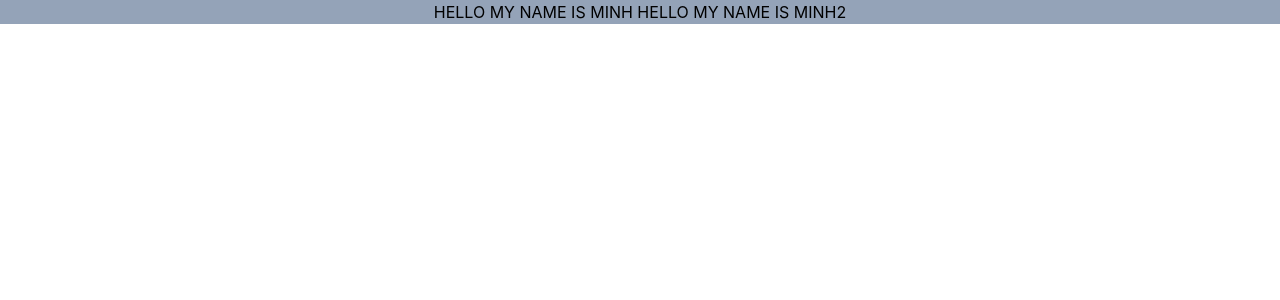
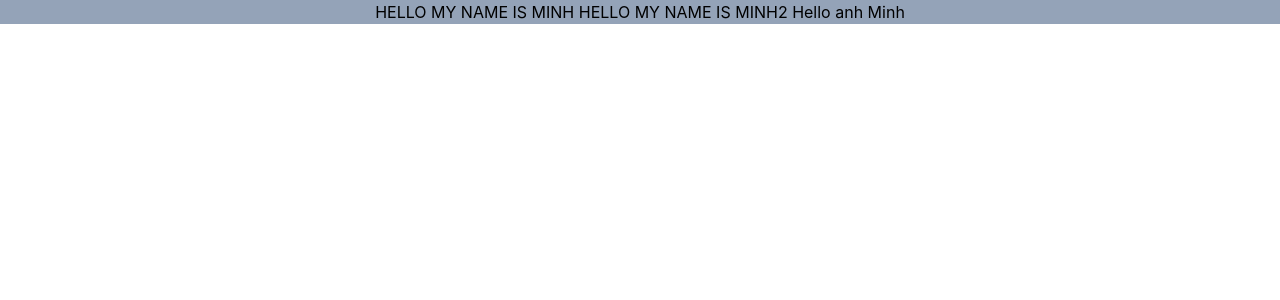
Before and after one commit to nvmttq/dacsn, a React (Create React App) app in the folder JoinProject/client/: page / in a window 1280 px wide. Shown: the top 300 px of the page. Built offline with nearby package versions, Linux system fonts and the light colour scheme.

Commit message:
test commit

```diff
--- a/JoinProject/client/src/App.js
+++ b/JoinProject/client/src/App.js
@@ -6,6 +6,7 @@ function App() {
     <div className="App bg-slate-400">
       HELLO MY NAME IS MINH
       HELLO MY NAME IS MINH2
+      Hello anh Minh
     </div>
   );
 }
```
